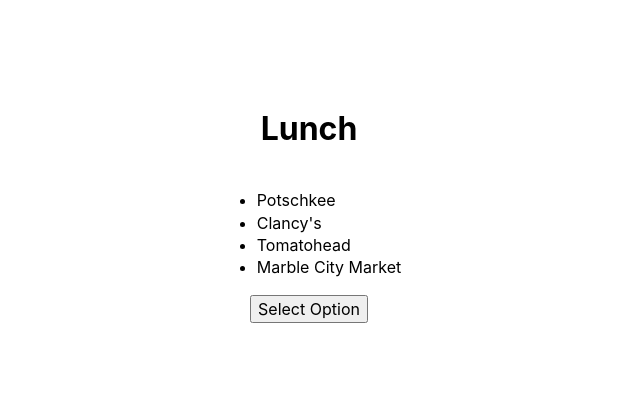
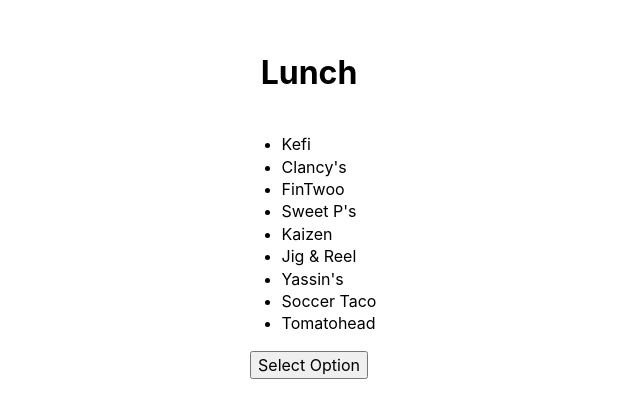
Before and after one commit to helloidevthings/jubilant-octo-couscous, a Next.js app: page /lunch in a window 1280 px wide. Shown: the part 177-594 px from the top of the page, without its empty margins (331-971 px from the left). Built offline with nearby package versions, Linux system fonts and the light colour scheme.

Commit message:
new things for lunch

```diff
--- a/pages/lunch.js
+++ b/pages/lunch.js
@@ -2,10 +2,19 @@ import { useState } from 'react';
 import styled from 'styled-components';
 
 const LunchOptions = [
-  'Potschkee',
+  // 'Potschkee',
+  // "Clancy's",
+  // 'Tomatohead',
+  // 'Marble City Market',
+  'Kefi',
   "Clancy's",
+  'FinTwoo',
+  "Sweet P's",
+  'Kaizen',
+  'Jig & Reel',
+  "Yassin's",
+  'Soccer Taco',
   'Tomatohead',
-  'Marble City Market',
 ];
 
 const MainWrapper = styled.main`
```
